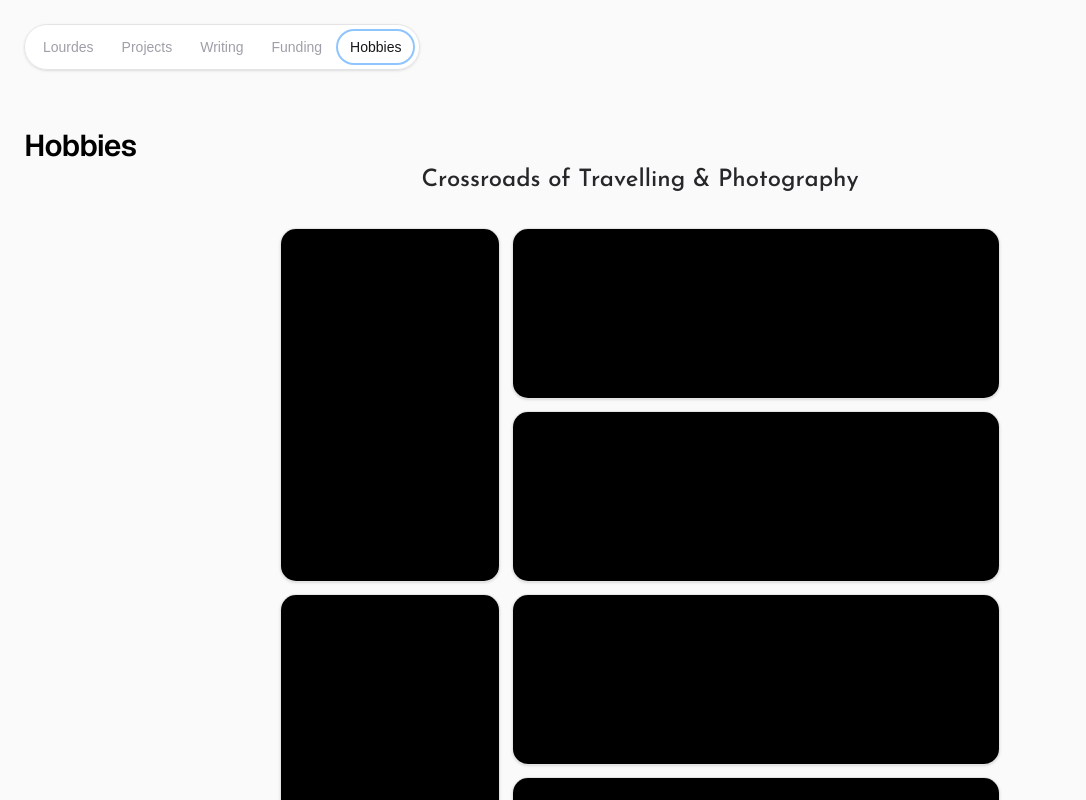
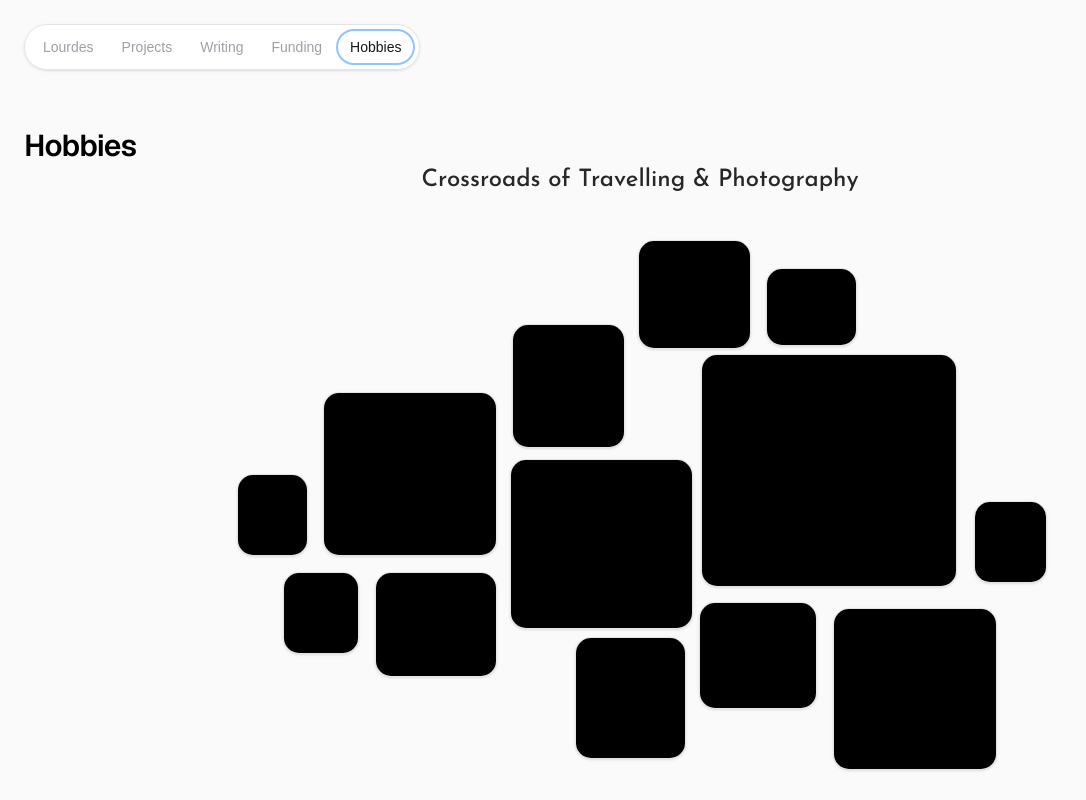
Before and after one commit to lourdesak/lourdesak.github.io, a Next.js app: page /hobbies in a window 1280 px wide. Shown: the top 800 px of the page, without its empty margins (0-1086 px from the left). Built offline with nearby package versions, Linux system fonts and the light colour scheme.

Commit message:
Rebuild hobbies mosaic as a scattered 13-frame gallery wall matching reference layout

```diff
--- a/src/app/hobbies/page.tsx
+++ b/src/app/hobbies/page.tsx
@@ -9,18 +9,29 @@ const josefinSans = Josefin_Sans({
   style: ["italic"],
 });
 
-const MOSAIC_SIZE = 720;
+const MOSAIC_WIDTH = 840;
+const MOSAIC_HEIGHT = 567;
 
+// Gallery-wall arrangement of varied-size frames, modeled on a scattered
+// picture-frame layout: a mix of small, medium, and large tiles staggered
+// across the canvas rather than aligned to a strict grid.
 const MOSAIC_TILES = [
-  { x: 0, y: 0, w: 220, h: 354 },
-  { x: 0, y: 366, w: 220, h: 354 },
-  { x: 232, y: 0, w: 488, h: 171 },
-  { x: 232, y: 183, w: 488, h: 171 },
-  { x: 232, y: 366, w: 488, h: 171 },
-  { x: 232, y: 549, w: 488, h: 171 },
+  { x: 418, y: 12, w: 113, h: 109 },
+  { x: 546, y: 40, w: 91, h: 78 },
+  { x: 292, y: 96, w: 113, h: 124 },
+  { x: 103, y: 164, w: 174, h: 164 },
+  { x: 17, y: 246, w: 71, h: 82 },
+  { x: 290, y: 231, w: 183, h: 170 },
+  { x: 481, y: 126, w: 256, h: 233 },
+  { x: 754, y: 273, w: 73, h: 82 },
+  { x: 63, y: 344, w: 76, h: 82 },
+  { x: 155, y: 344, w: 122, h: 105 },
+  { x: 355, y: 409, w: 111, h: 122 },
+  { x: 479, y: 374, w: 118, h: 107 },
+  { x: 613, y: 380, w: 164, h: 162 },
 ];
 
-const MOSAIC_IMAGES: { src: string; alt: string }[][] = [[], [], [], [], [], []];
+const MOSAIC_IMAGES: { src: string; alt: string }[][] = MOSAIC_TILES.map(() => []);
 
 const HOBBIES = [
   { label: "Hobby 1" },
@@ -42,7 +53,7 @@ export default function HobbiesPage() {
           </h2>
           <div
             className="relative"
-            style={{ width: MOSAIC_SIZE, height: MOSAIC_SIZE }}
+            style={{ width: MOSAIC_WIDTH, height: MOSAIC_HEIGHT }}
           >
             {MOSAIC_TILES.map((tile, i) => (
               <div
```
